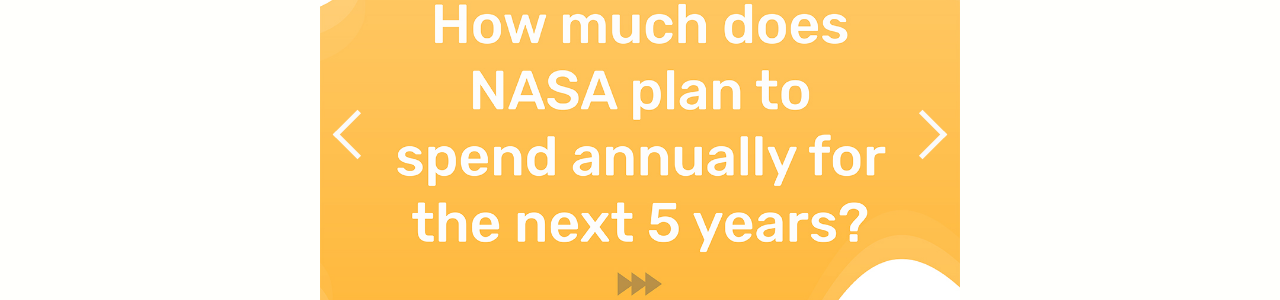
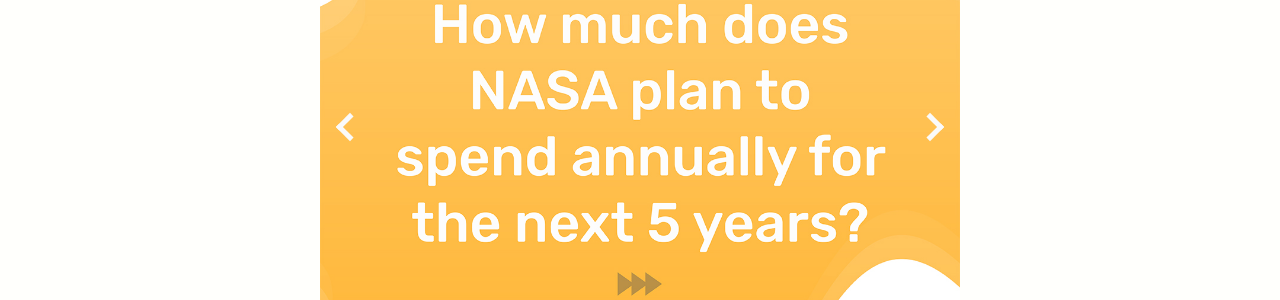
Before and after one commit to fpelosi/portfolio, a Jekyll site: the page built from _posts/2023-11-25-nasa-spending.md, in a window 1280 px wide. Shown: the part 296-596 px from the top of the page. Built offline with Jekyll 4.4.1, drawn with Linux system fonts in a browser that asks for light colours.

Commit message:
Updated size of the arrows

```diff
--- a/_includes/carousel.html
+++ b/_includes/carousel.html
@@ -79,8 +79,8 @@
 {% endfor %}
 
 .carousel__control {
-  height: 30px;
-  width: 30px;
+  height: 15px;
+  width: 15px;
   margin-top: -15px;
   top: 50%;
   position: absolute;
```
